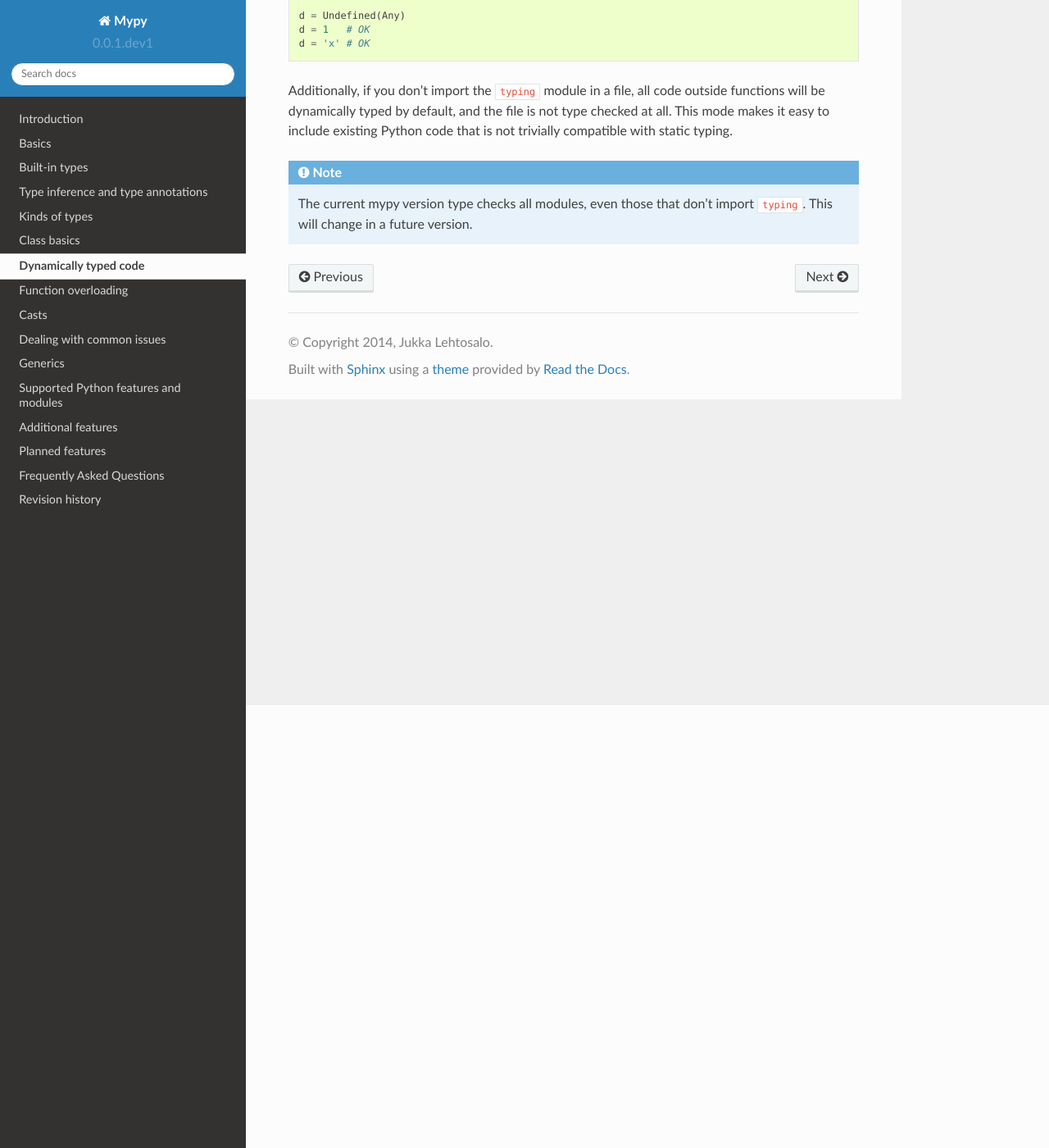
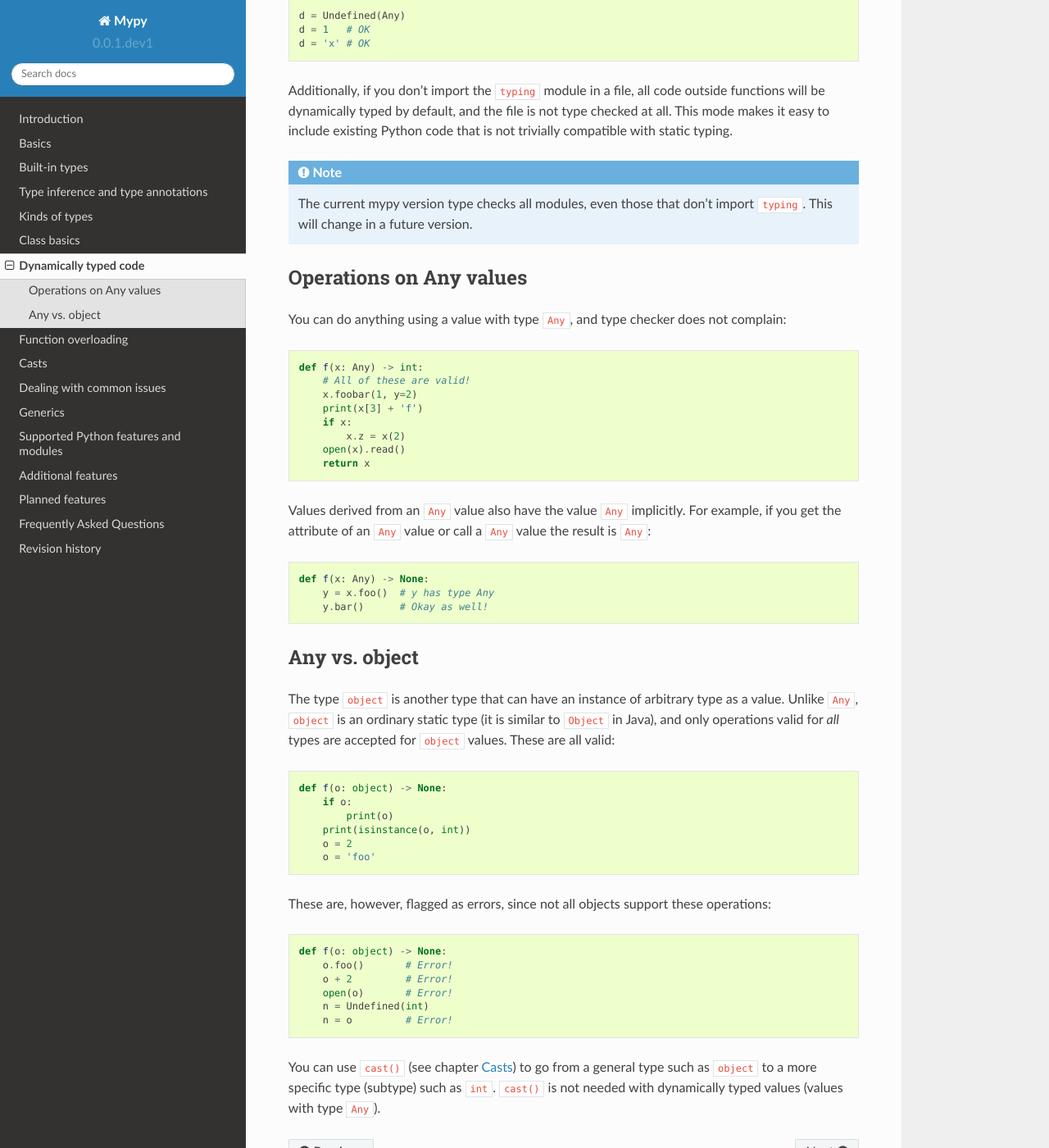
Before and after one commit to lucalysoft/mypy, a Sphinx documentation site: the page built from docs/source/dynamic_typing.rst, in a window 1280 px wide and 1400 px high, scrolled down 540 px. Shown: the whole window at 82% size. Built offline with Sphinx 7.4.7 and the Read the Docs theme 2.0.0, drawn with Linux system fonts in a browser that asks for light colours.

Commit message:
Add more discussion of dynamic typing

```diff
--- a/docs/source/casts.rst
+++ b/docs/source/casts.rst
@@ -1,3 +1,5 @@
+.. _casts:
+
 Casts
 =====
 
--- a/docs/source/dynamic_typing.rst
+++ b/docs/source/dynamic_typing.rst
@@ -39,3 +39,64 @@ typing.
 
    The current mypy version type checks all modules, even those that
    don't import ``typing``. This will change in a future version.
+
+Operations on Any values
+------------------------
+
+You can do anything using a value with type ``Any``, and type checker
+does not complain:
+
+.. code-block:: python
+
+    def f(x: Any) -> int:
+        # All of these are valid!
+        x.foobar(1, y=2)
+        print(x[3] + 'f')
+        if x:
+            x.z = x(2)
+        open(x).read()
+        return x
+
+Values derived from an ``Any`` value also have the value ``Any``
+implicitly. For example, if you get the attribute of an ``Any``
+value or call a ``Any`` value the result is ``Any``:
+
+.. code-block:: python
+
+    def f(x: Any) -> None:
+        y = x.foo()  # y has type Any
+        y.bar()      # Okay as well!
+
+Any vs. object
+--------------
+
+The type ``object`` is another type that can have an instance of arbitrary
+type as a value. Unlike ``Any``, ``object`` is an ordinary static type (it
+is similar to ``Object`` in Java), and only operations valid for *all*
+types are accepted for ``object`` values. These are all valid:
+
+.. code-block:: python
+
+    def f(o: object) -> None:
+        if o:
+            print(o)
+        print(isinstance(o, int))
+        o = 2
+        o = 'foo'
+
+These are, however, flagged as errors, since not all objects support these
+operations:
+
+.. code-block:: python
+
+    def f(o: object) -> None:
+        o.foo()       # Error!
+        o + 2         # Error!
+        open(o)       # Error!
+        n = Undefined(int)
+        n = o         # Error!
+
+You can use ``cast()`` (see chapter :ref:`casts`) to go from a general
+type such as ``object`` to a more specific type (subtype) such as
+``int``.  ``cast()`` is not needed with dynamically typed values
+(values with type ``Any``).
```
